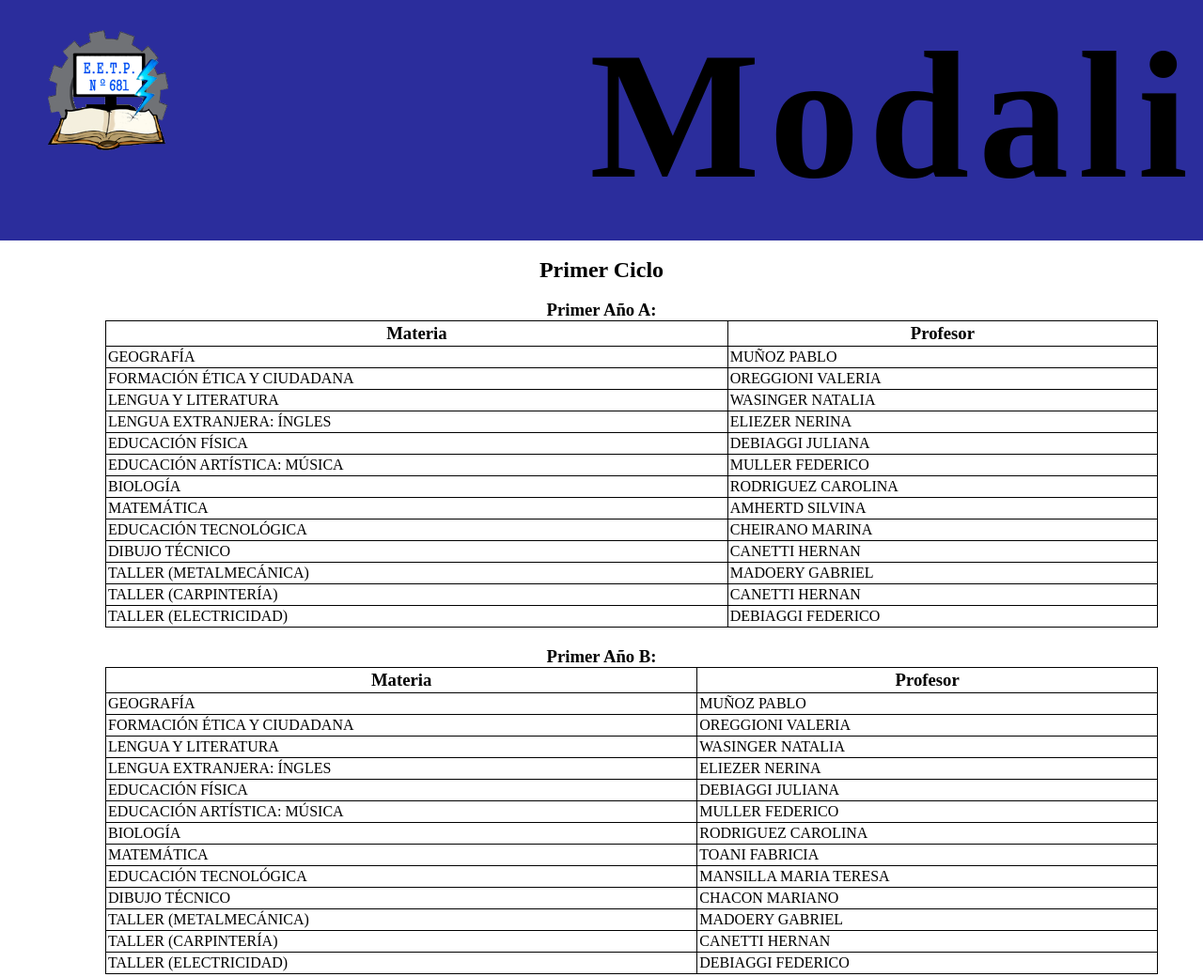
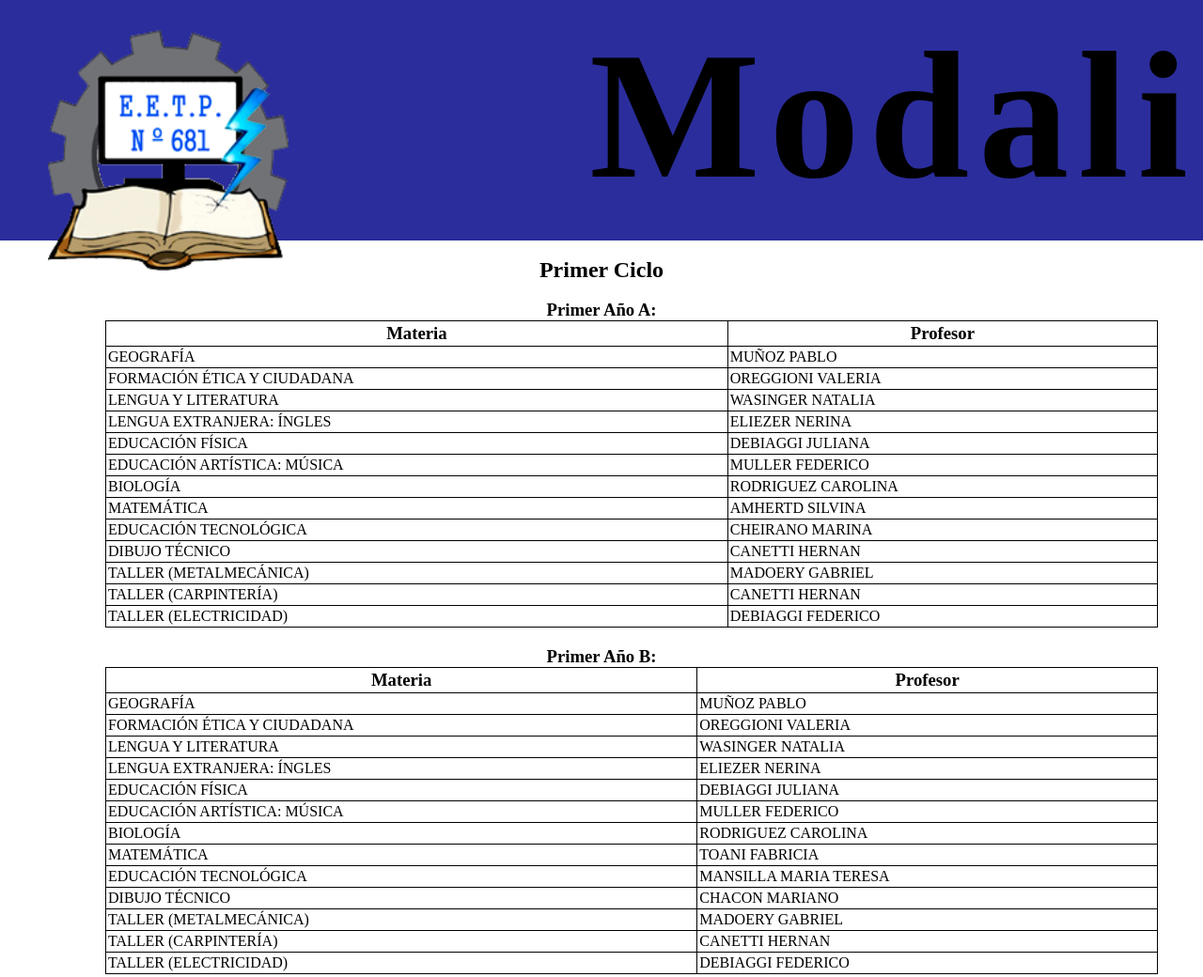
Before and after one commit to PaginaWebEETP681/Pagina_Web_EETP_681, a plain HTML site: page modalidades.html in a window 1280 px wide. Shown: the top 1040 px of the page at 94% size. Drawn offline with Linux system fonts and the light colour scheme.

Commit message:
Update modalidades.css

```diff
--- a/modalidades.css
+++ b/modalidades.css
@@ -32,8 +32,8 @@ header{
     background-color: transparent;
     background-repeat: no-repeat;
     position: absolute;
-    width: 2em;
-    height: 2em;
+    width: 4em;
+    height: 4em;
     margin-top: -1.5em;
     margin-left: -1.2em;
 }
```
